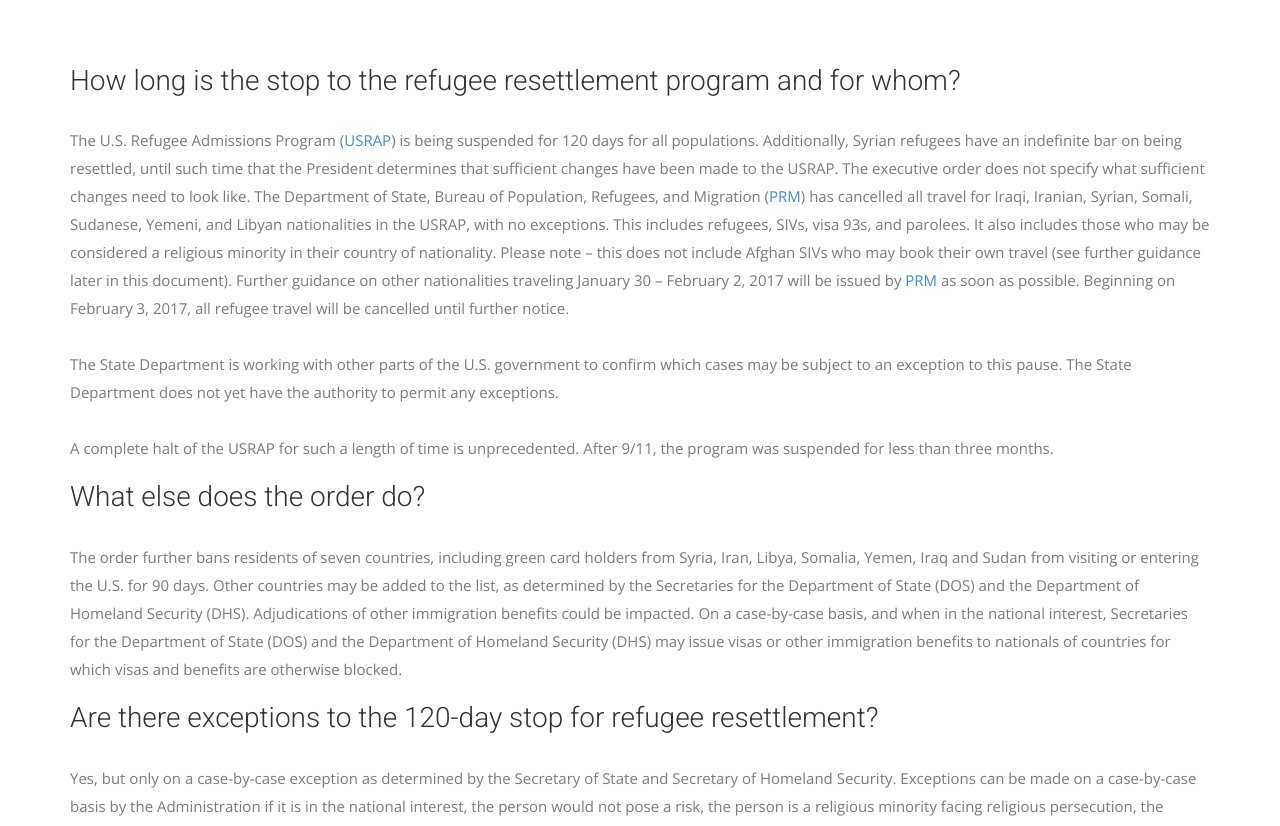
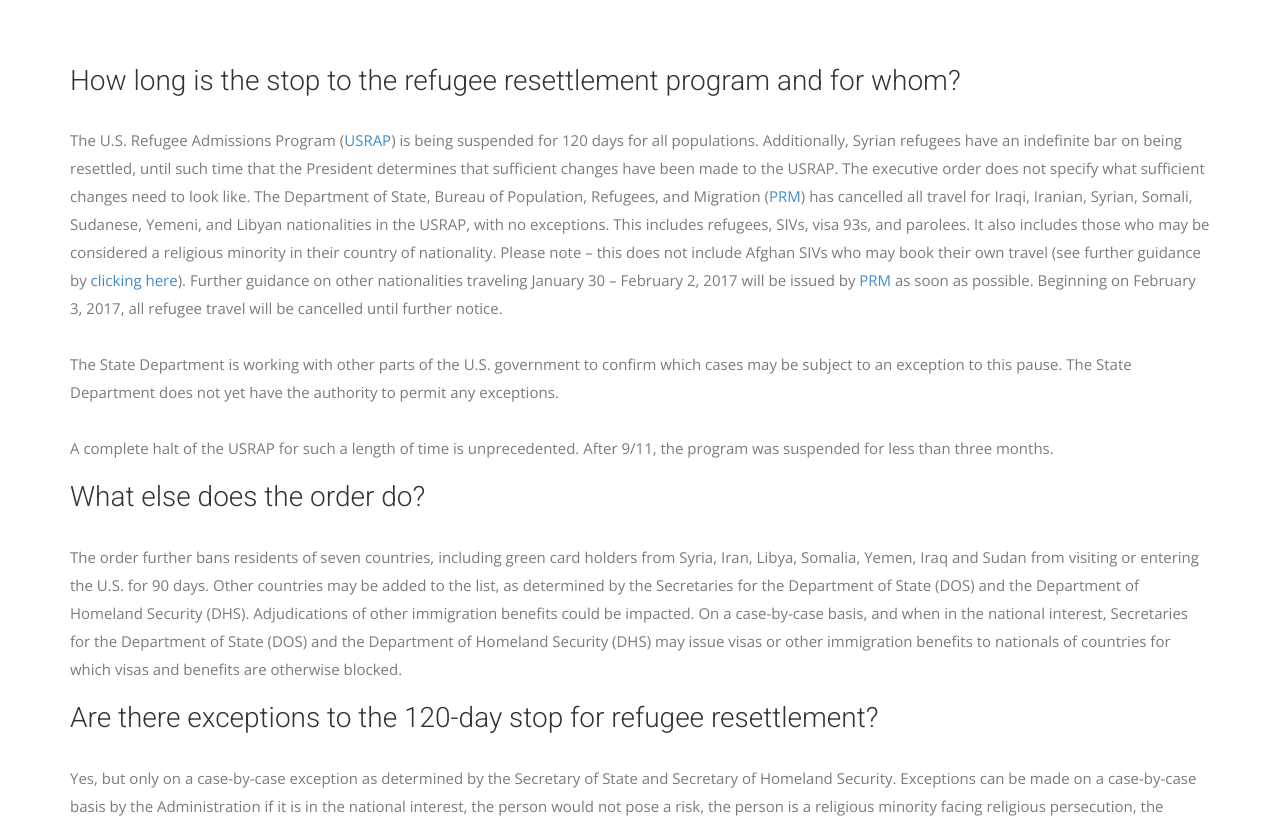
Before and after one commit to aymannadeem/yourhaq, a Jekyll site: the page built from faq.html, in a window 1280 px wide and 900 px high, scrolled down 390 px, cut to the strip 74-900 px from the top of the window. Built offline with Jekyll 4.4.1, drawn with Linux system fonts in a browser that asks for light colours; nearby versions of some CDN libraries; some web fonts are replaced.

Commit message:
Add drop down link to referenced Afghan and Iraqi SIVs section

```diff
--- a/faq.html
+++ b/faq.html
@@ -23,7 +23,7 @@
         <div class="block">
           <div class="section-title">
             <h3 class="text-left">How long is the stop to the refugee resettlement program and for whom? </h3>
-            <p class="text-left">The U.S. Refugee Admissions Program (<a href="https://onejustice.org/immigration/>USRAP" target="_blank">USRAP</a>) is being suspended for 120 days for all populations. Additionally, Syrian refugees have an indefinite bar on being resettled, until such time that the President determines that sufficient changes have been made to the USRAP. The executive order does not specify what sufficient changes need to look like. The Department of State, Bureau of Population, Refugees, and Migration (<a href="https://www.state.gov/j/prm/" target="_blank">PRM</a>) has cancelled all travel for Iraqi, Iranian, Syrian, Somali, Sudanese, Yemeni, and Libyan nationalities in the USRAP, with no exceptions. This includes refugees, SIVs, visa 93s, and parolees. It also includes those who may be considered a religious minority in their country of nationality. Please note – this does not include Afghan SIVs who may book their own travel (see further guidance later in this document). Further guidance on other nationalities traveling January 30 – February 2, 2017 will be issued by <a href="https://www.state.gov/j/prm/" target="_blank">PRM</a> as soon as possible. Beginning on February 3, 2017, all refugee travel will be cancelled until further notice.
+            <p class="text-left">The U.S. Refugee Admissions Program (<a href="https://onejustice.org/immigration/>USRAP" target="_blank">USRAP</a>) is being suspended for 120 days for all populations. Additionally, Syrian refugees have an indefinite bar on being resettled, until such time that the President determines that sufficient changes have been made to the USRAP. The executive order does not specify what sufficient changes need to look like. The Department of State, Bureau of Population, Refugees, and Migration (<a href="https://www.state.gov/j/prm/" target="_blank">PRM</a>) has cancelled all travel for Iraqi, Iranian, Syrian, Somali, Sudanese, Yemeni, and Libyan nationalities in the USRAP, with no exceptions. This includes refugees, SIVs, visa 93s, and parolees. It also includes those who may be considered a religious minority in their country of nationality. Please note – this does not include Afghan SIVs who may book their own travel (see further guidance by <a href="#afganSIVS">clicking here</a>). Further guidance on other nationalities traveling January 30 – February 2, 2017 will be issued by <a href="https://www.state.gov/j/prm/" target="_blank">PRM</a> as soon as possible. Beginning on February 3, 2017, all refugee travel will be cancelled until further notice.
 <br/>
 <br/>
 The State Department is working with other parts of the U.S. government to confirm which cases may be subject to an exception to this pause. The State Department does not yet have the authority to permit any exceptions.
@@ -85,7 +85,7 @@
 <br/>
 The International Organization for Migration (IOM) is not making any additional bookings for refugees or SIVs as arrivals have been suspended for the next 120 days. There are thousands of refugees and SIVs booked for travel between February and March 2017; these individuals will likely be removed from travel; however, save for Iraqi, Iranian, Syrian, Somali, Sudanese, Yemeni, and Libyan nationalities, this has not yet occurred.
 </p>
-            <h3 class="text-left">What does the executive order mean for Afghan and Iraqi SIVs?</h3>
+            <h3 id="afganSIVS" class="text-left">What does the executive order mean for Afghan and Iraqi SIVs?</h3>
             <p class="text-left">completely from entering the U.S. for a period of 90 days from January 27, 2017. SIV holders from Afghanistan do not appear to be immediately affected by this executive order. Family members joining their Afghan SIV holder family member go through a SIV follow-to-join process that comes from the same SIV statute so any family members of an SIV holder will fall under same restrictions (or not) as the anchor. We are awaiting further guidance from DHS and the State Department on how this executive order will affect this population. We do not recommend that Iraqi SIVs self-book flights during the 90-day ban and until further guidance is released from the U.S. government. We recommend that Afghan SIVs seek legal guidance before moving forward with self-booking their flight until further guidance is released from the U.S. government.</p>
             <h3 class="text-left">If I am refugee in the U.S., how will this executive order affect me? </h3>
             <p class="text-left">The executive order does require additional screening for certain individuals already present in the United States. It remains to be seen what—if any—impact it might have on your legal status or your ability to further adjust your status when you are eligible to do so. This executive order may limit your ability to file for family reunification in the immediate future, depending on how the executive order is implemented.</p>
```
